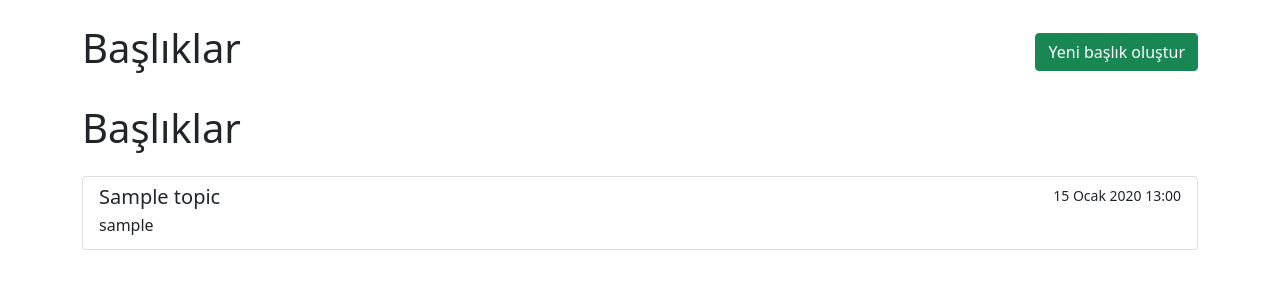
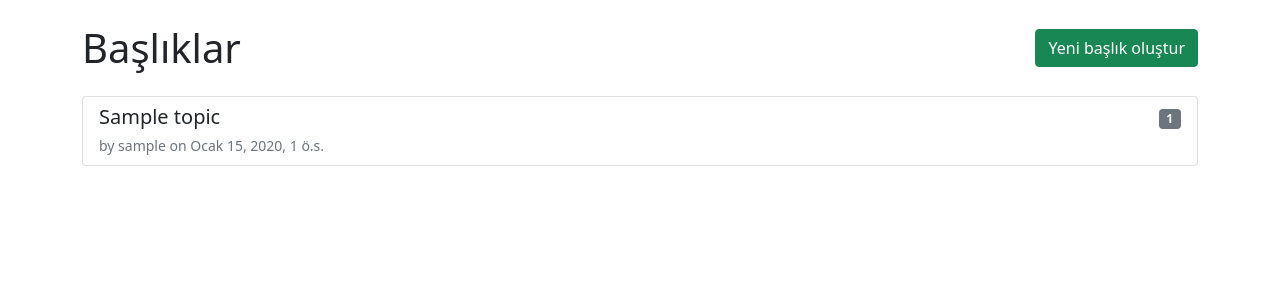
Before and after one commit to KeremErkut/DeveloperSozluk, a Django app: page / in a window 1280 px wide. Shown: the part 56-356 px from the top of the page. Run offline with Django 5.2, Linux system fonts and the light colour scheme; tables that the repository leaves empty hold one stand-in row (values such as "Sample post").

Commit message:
Feature: Display entry count on homepage

```diff
--- a/main/templates/main/home.html
+++ b/main/templates/main/home.html
@@ -3,22 +3,20 @@
 {% block title %}Homepage | DevSözlük{% endblock %}
 
 {% block content %}
-   <div class="d-flex justify-content-between align-items-center mb-4">
-       <h1>Başlıklar</h1>
-       <a href="{% url 'create_topic' %}" class="btn btn-success">Yeni başlık oluştur</a>
-   </div>
-
-    <h1 class="mb-4">Başlıklar</h1>
+    <div class="d-flex justify-content-between align-items-center mb-4">
+        <h1 class="mb-0">Başlıklar</h1>
+        <a href="{% url 'create_topic' %}" class="btn btn-success">Yeni başlık oluştur</a>
+    </div>
 
     {% if topics %}
         <div class="list-group">
             {% for topic in topics %}
                 <a href="{% url 'topic_detail' topic.id %}" class="list-group-item list-group-item-action">
-                    <div class="d-flex w-100 justify-content-between">
-                        <h5 class="mb-1">{{ topic.title }}</h5>
-                        <small>{{ topic.created_at }}</small>
+                    <div class="d-flex w-100 justify-content-between align-items-center">
+                        <h5 class="mb-1 d-inline-block">{{ topic.title }}</h5>
+                        <span class="badge bg-secondary ms-2">{{ topic.entry_count }}</span>
                     </div>
-                    <p class="mb-1">{{ topic.created_by.username }}</p>
+                    <small class="text-muted mt-2">by {{ topic.created_by.username }} on {{ topic.created_at|date:"F j, Y, P" }}</small>
                 </a>
             {% endfor %}
         </div>
--- a/main/views.py
+++ b/main/views.py
@@ -1,11 +1,12 @@
 from django.contrib.auth.decorators import login_required
+from django.http import HttpResponse
 from django.shortcuts import render, get_object_or_404, redirect  # If we can't find the object in db queries the system should automaticly response with 404 error.
-from django.http import HttpResponse
 from . models import  Topic, Entry, User
 from . forms import EntryForm, TopicAndEntryForm
 from django.contrib.auth.forms import UserCreationForm
 from django.contrib.auth.models import User
 from django.contrib.auth.decorators import login_required
+from django.db.models import Count
 
 
 # Create your views here.
@@ -14,7 +15,7 @@ def home(request):
     # It fetches all topics and sends them to template.
 
     #Order topics by creation date in descending order.
-    topics = Topic.objects.order_by('-created_at')
+    topics = Topic.objects.annotate(entry_count=Count('entry')).order_by('-created_at')
     context = {'topics': topics}
     return render(request, 'main/home.html', context)
 
```
